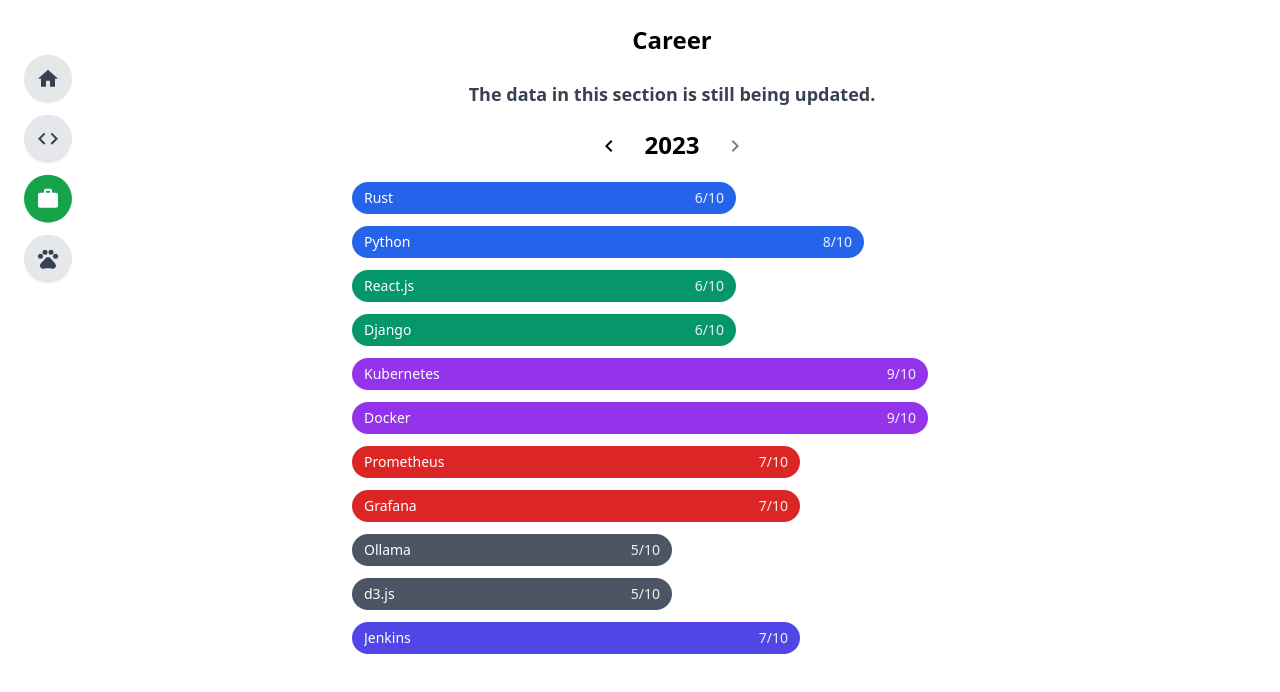
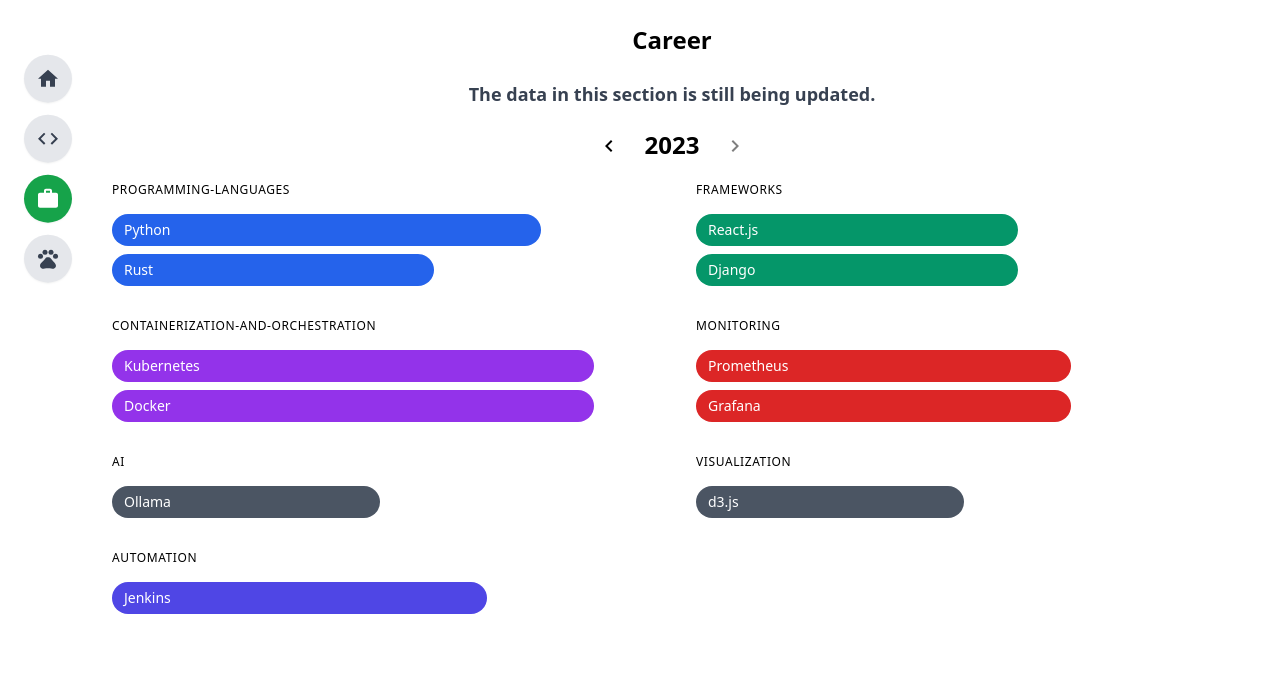
Before and after one commit to dmk/dkoval.pro, a Next.js app: page /career in a window 1280 px wide. Shown: the top 692 px of the page. Built offline with nearby package versions, Linux system fonts and the light colour scheme.

Commit message:
Remove bars animation for now; add categories

```diff
--- a/src/components/Career/BarTimeline.tsx
+++ /dev/null
@@ -1,69 +0,0 @@
-import React from 'react';
-import { motion, AnimatePresence } from 'motion/react';
-import { getCategoryColor } from '@/utils/colors';
-import { YearData } from './types';
-
-interface BarTimelineProps {
-  data: YearData[];
-}
-
-export const BarTimeline: React.FC<BarTimelineProps> = ({ data }) => {
-  const getWidthClass = (level: number) => {
-    const widths: Record<number, string> = {
-      1: 'w-[10%]',
-      2: 'w-[20%]',
-      3: 'w-[30%]',
-      4: 'w-[40%]',
-      5: 'w-[50%]',
-      6: 'w-[60%]',
-      7: 'w-[70%]',
-      8: 'w-[80%]',
-      9: 'w-[90%]',
-      10: 'w-full'
-    };
-    return widths[level] || 'w-0';
-  };
-
-  return (
-    <div className="flex flex-col gap-4 px-4 max-w-2xl w-full mx-auto">
-      {data.map((yearData) => (
-        <div key={yearData.year} className="relative">
-          <div className="space-y-3">
-            {yearData.technologies.map((tech) => (
-              <AnimatePresence key={tech.name}>
-                <div className="relative h-8">
-                  <motion.div
-                    layoutId={`bar-${tech.name}`}
-                    layout
-                    className={`h-full rounded-full ${getCategoryColor(tech.category)} relative ${getWidthClass(tech.experience_level)}`}
-                    transition={{
-                      layout: { duration: 0.5 },
-                      default: { ease: "easeOut" }
-                    }}
-                  >
-                    <div className="absolute right-3 top-0 h-full flex items-center">
-                      <span className="text-sm text-white opacity-90">{tech.experience_level}/10</span>
-                    </div>
-                  </motion.div>
-                  <div className={`${getWidthClass(tech.experience_level)}`}>
-                    <motion.div
-                      layoutId={`text-${tech.name}`}
-                      layout="position"
-                      className="absolute left-0 top-0 h-full px-3 flex items-center"
-                      transition={{
-                        layout: { duration: 0.5 },
-                        default: { ease: "easeOut" }
-                      }}
-                    >
-                      <span className="font-medium text-sm text-white truncate">{tech.name}</span>
-                    </motion.div>
-                  </div>
-                </div>
-              </AnimatePresence>
-            ))}
-          </div>
-        </div>
-      ))}
-    </div>
-  );
-};
--- a/src/components/Career/CareerDisplay.tsx
+++ b/src/components/Career/CareerDisplay.tsx
@@ -1,7 +1,7 @@
 import React, { useState } from 'react';
 import careerJson from '@/assets/career.json';
 import { CareerData } from './types';
-import { BarTimeline } from './BarTimeline';
+import { BarTimeline } from './bars/BarTimeline';
 import { ChevronLeft, ChevronRight } from '@mui/icons-material';
 
 const careerData: CareerData = careerJson as CareerData;
--- /dev/null
+++ b/src/components/Career/bars/Bar.tsx
@@ -0,0 +1,28 @@
+import React from 'react';
+import { Technology } from '../types';
+import { getCategoryColor } from '@/utils/colors';
+
+interface BarProps {
+  tech: Technology;
+  getWidthClass: (level: number) => string;
+}
+
+export const Bar: React.FC<BarProps> = ({ tech, getWidthClass }) => {
+  return (
+    <div className="relative h-8">
+      {/* Background bar with text */}
+      <div className="absolute inset-0 flex items-center">
+        <span className="font-medium text-sm text-white truncate px-3">{tech.name}</span>
+      </div>
+
+      {/* Colored bar (no animation) */}
+      <div
+        className={`h-full rounded-full ${getCategoryColor(tech.category)} ${getWidthClass(tech.experience_level)}`}
+      >
+        <div className="absolute right-3 top-0 h-full flex items-center">
+          <span className="text-sm text-white opacity-90">{tech.experience_level}/10</span>
+        </div>
+      </div>
+    </div>
+  );
+};
--- /dev/null
+++ b/src/components/Career/bars/BarTimeline.tsx
@@ -0,0 +1,94 @@
+import React from 'react';
+import { YearData, Technology } from '../types';
+import { TechBarsGroup } from './TechBarsGroup';
+import { categoryOrder } from '../constants';
+interface BarTimelineProps {
+  data: YearData[];
+}
+
+export const BarTimeline: React.FC<BarTimelineProps> = ({ data }) => {
+  const getWidthClass = (level: number) => {
+    const widths: Record<number, string> = {
+      1: 'w-[10%]',
+      2: 'w-[20%]',
+      3: 'w-[30%]',
+      4: 'w-[40%]',
+      5: 'w-[50%]',
+      6: 'w-[60%]',
+      7: 'w-[70%]',
+      8: 'w-[80%]',
+      9: 'w-[90%]',
+      10: 'w-full'
+    };
+    return widths[level] || 'w-0';
+  };
+
+  return (
+    <div className="px-4 max-w-6xl w-full mx-auto">
+      {data.map((yearData) => {
+        const techByCategory = yearData.technologies.reduce((acc, tech) => {
+          if (!acc[tech.category]) {
+            acc[tech.category] = [];
+          }
+          acc[tech.category].push(tech);
+          return acc;
+        }, {} as Record<string, Technology[]>);
+
+        // Sort categories by order first, then by number of technologies
+        const sortedCategories = Object.keys(techByCategory).sort((a, b) => {
+          const indexA = categoryOrder.indexOf(a.toLowerCase() as typeof categoryOrder[number]);
+          const indexB = categoryOrder.indexOf(b.toLowerCase() as typeof categoryOrder[number]);
+          if (indexA !== indexB) return indexA - indexB;
+
+          // If same order priority, sort by number of technologies (descending)
+          return techByCategory[b].length - techByCategory[a].length;
+        });
+
+        // Balance columns by actual number of technologies
+        const leftColumnCategories: string[] = [];
+        const rightColumnCategories: string[] = [];
+        let leftColumnBars = 0;
+        let rightColumnBars = 0;
+
+        sortedCategories.forEach((category) => {
+          const categoryBars = techByCategory[category].length;
+
+          if (leftColumnBars <= rightColumnBars) {
+            leftColumnCategories.push(category);
+            leftColumnBars += categoryBars;
+          } else {
+            rightColumnCategories.push(category);
+            rightColumnBars += categoryBars;
+          }
+        });
+
+        return (
+          <div key={yearData.year} className="relative">
+            <div className="grid grid-cols-1 md:grid-cols-2 gap-x-12">
+              <div>
+                {leftColumnCategories.map((category) => (
+                  <TechBarsGroup
+                    key={category}
+                    category={category}
+                    technologies={techByCategory[category]}
+                    getWidthClass={getWidthClass}
+                  />
+                ))}
+              </div>
+              <div>
+                {rightColumnCategories.map((category) => (
+                  <TechBarsGroup
+                    key={category}
+                    category={category}
+                    technologies={techByCategory[category]}
+                    getWidthClass={getWidthClass}
+                  />
+                ))}
+              </div>
+            </div>
+          </div>
+        );
+      })}
+    </div>
+  );
+};
--- /dev/null
+++ b/src/components/Career/bars/TechBarsGroup.tsx
@@ -0,0 +1,32 @@
+import React from 'react';
+import { Technology } from '../types';
+import { Bar } from './Bar';
+import { getCategoryColor } from '@/utils/colors';
+
+interface TechBarsGroupProps {
+  category: string;
+  technologies: Technology[];
+  getWidthClass: (level: number) => string;
+}
+
+export const TechBarsGroup: React.FC<TechBarsGroupProps> = ({
+  category,
+  technologies,
+  getWidthClass
+}) => {
+  const sortedTechnologies = [...technologies].sort((a, b) => b.experience_level - a.experience_level);
+  const categoryColorClass = technologies[0] ? getCategoryColor(technologies[0].category) : '';
+
+  return (
+    <div className="mb-8 last:mb-0">
+      <h4 className={`text-xs uppercase tracking-wider font-medium mb-4 ${categoryColorClass.replace('bg-', 'text-')}`}>
+        {category}
+      </h4>
+      <div className="space-y-2">
+        {sortedTechnologies.map((tech) => (
+          <Bar key={tech.name} tech={tech} getWidthClass={getWidthClass} />
+        ))}
+      </div>
+    </div>
+  );
+};
--- /dev/null
+++ b/src/components/Career/constants.ts
@@ -0,0 +1,10 @@
+export const categoryOrder = [
+  'infrastructure',
+  'devops',
+  'cloud',
+  'database',
+  'backend',
+  'frontend',
+  'mobile',
+  'other'
+] as const;
```
